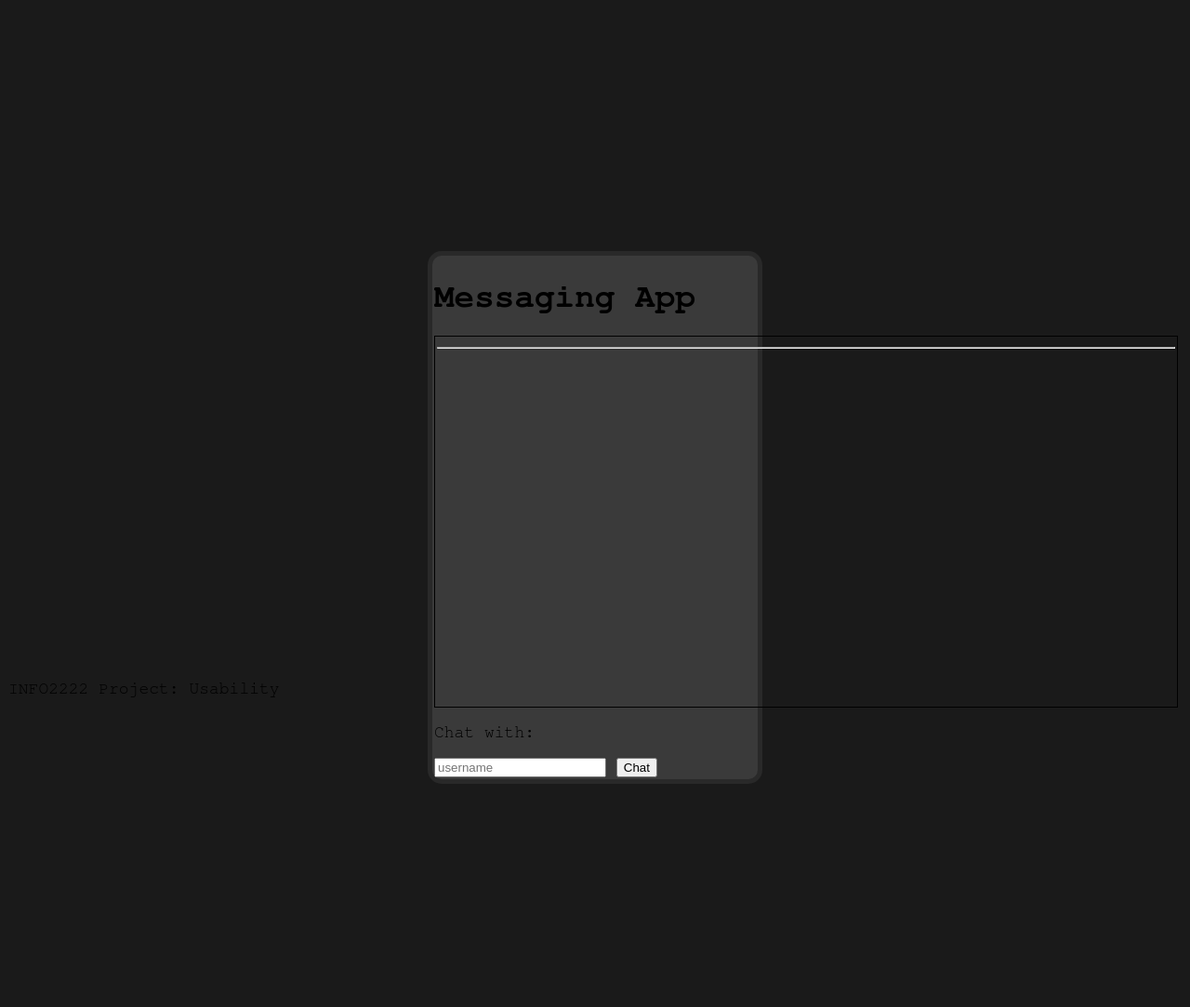
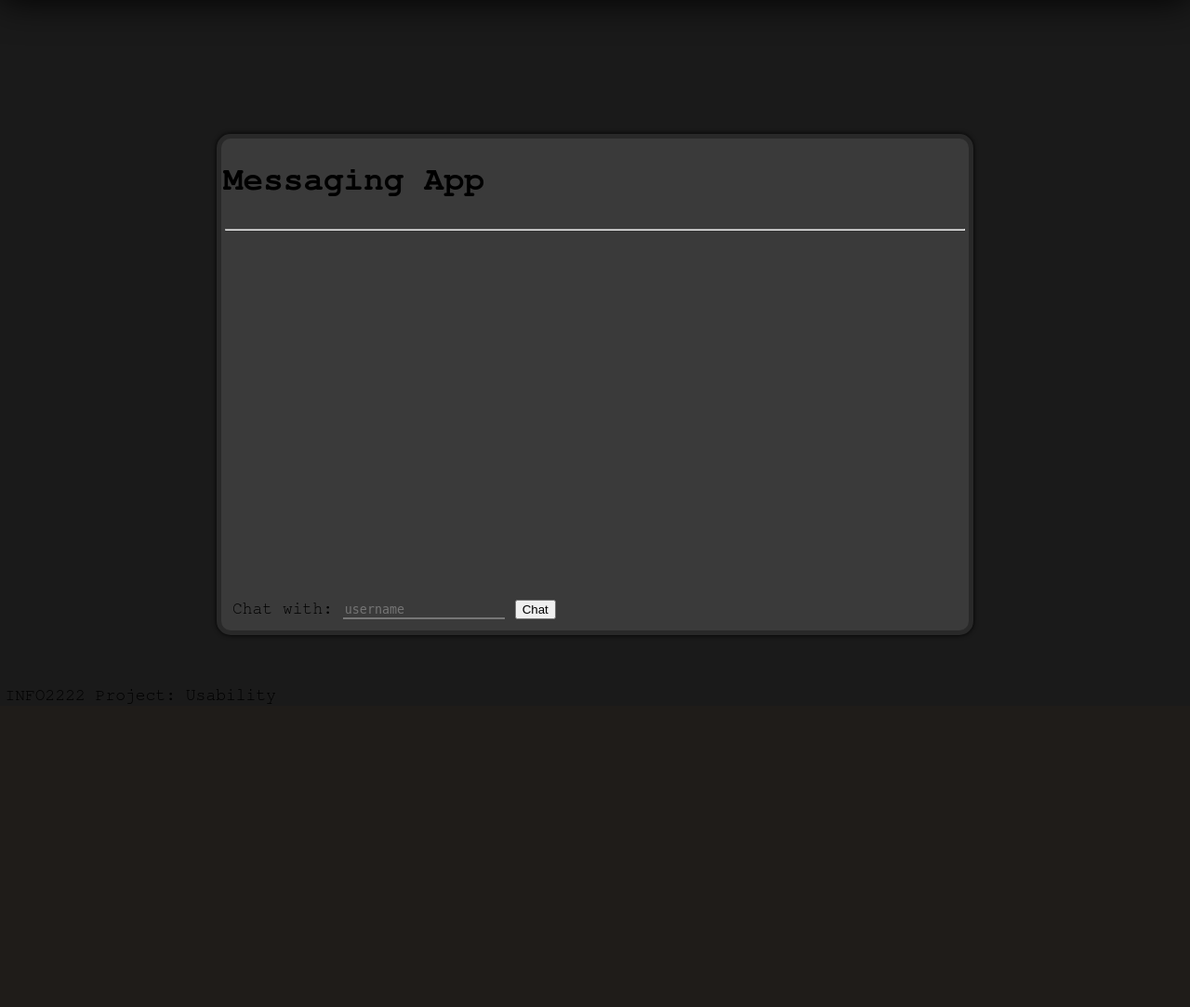
Before and after one commit to lopsy1/INFO2222-Usability, a Flask app: page /home in a window 1280 px wide. Shown: the part 41-1124 px from the top of the page at 93% size. After the commit the page ends 798 px from the top, so only its background shows below. Run offline with Flask 3, Linux system fonts and the light colour scheme; the visitor is signed in with stand-in values (Sample User, id 1); parts of the project's set-up code (start-up, migrations or seed data) failed here and were passed over.

Commit message:
redid styling for certain elements such as the bar at the top as well as with main

```diff
--- a/static/css/style.css
+++ b/static/css/style.css
@@ -34,14 +34,20 @@ body {
 nav {
     overflow: hidden;
     background-color: #3b3b3b;
+    box-shadow: 0 0 40px;
 }
 
 ul.button {
     display: inline;
 }
 
+#chat_box {
+padding: 10px;
+}
+
 ul a:hover {
 background-color: #292929;
+transition-duration: 0.3s;
 }
 
 #nav-username {
@@ -67,7 +73,6 @@ main {
     padding: 2px; /* Stops margin collapse */
     margin-top: 15rem;
     margin-inline: auto;
-    margin-bottom: 15.6rem;
     /* max-width: min(80rem, calc(100% - 4rem)); */
     max-width: 20rem;
     background-color: #3a3a3a;
@@ -75,15 +80,36 @@ main {
     border: 5px solid #292929;
 }
 
+main.messaging-app {
+    max-width: fit-content;
+    box-shadow: 0 0 5px;
+    margin-top: 8rem;
+}
+
+main.friends {
+    width: 100px;
+}
+
 section.text {
     margin: 2rem;
 }
 
+#receiver {
+    border-top: 0;
+    border-right: 0;
+    border-left: 0;
+    background-color: #3a3a3a;
+    font-family: monospace;
+}
 
+input#receiver:focus {
+    outline: 0;
+}
 
 footer {
     background-color: #1a1a1a;
-    padding: 0.5rem;
+    padding-bottom: 0.1rem;
+    padding-left: 0.3rem;
     position: absolute;
     bottom: 0;
 }
@@ -92,7 +118,7 @@ footer {
 /* holdover from template */
 
 #message_box {
-    border: 1px solid black;
+    /* border: 1px solid black; */
     height: 400px;
     width: 800px;
     overflow: auto;
--- a/templates/friends.jinja
+++ b/templates/friends.jinja
@@ -1,7 +1,7 @@
 <!-- Error page when you visited the wrong URL or did something very very wrong :O-->
 {% extends 'base.jinja' %}
 {% block content %}
-<main>
+<main class="friends">
     <section class="text">
         <h2>Friends:</h2>
         <ul>
--- a/templates/home.jinja
+++ b/templates/home.jinja
@@ -5,7 +5,7 @@
 
 
 {% block content %}
-<main>
+<main class="messaging-app">
     <h1>Messaging App </h1>
     <!-- The messages are displayed here -->
     <section id="message_box">
@@ -19,7 +19,7 @@
     <!-- These part ideally should be a form element,
     but I wrote this code a year ago and I don't want to break anything...-->
     <section id="chat_box">
-        <p class="text">Chat with: </p>
+        <p style="display: inline;" class="text">Chat with: </p>
         <input id="receiver" placeholder="username">
         <!-- MDN says its bad practice to use the onclick attribute,
         but we're using it anyways coz its easy :)-->
@@ -29,7 +29,7 @@
     <!-- The (message) input box is set to display: none initially,
     this means the input box is "invisible" initially-->
     <section id="input_box" style="display: none">
-        <p class="text">Message: </p>
+        <p style="display:inline" class="text">Message: </p>
         <input id="message" placeholder="message">
         <button onclick="send()">Send</button>
         <button onclick="leave()">Leave Room</button>
```
